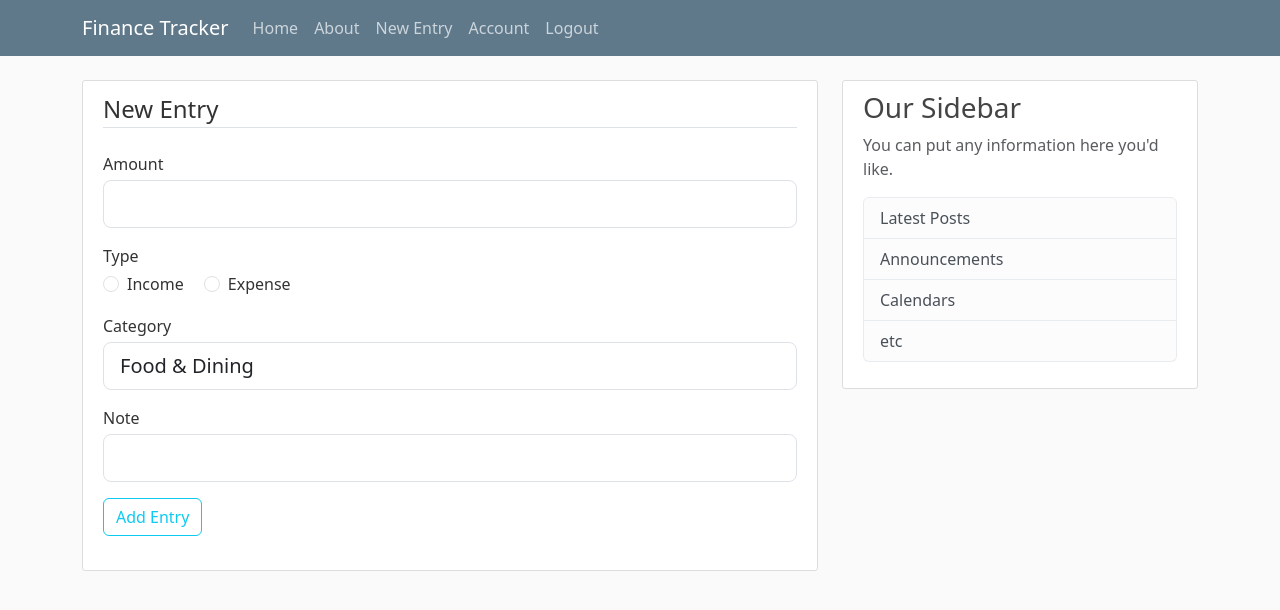
After one commit to Abhay-Kamath-P/Finance-Tracker, a Flask app: page /entry/new in a window 1280 px wide. The commit adds this page. Shown: the top 610 px of the page. Run offline with Flask 3, Linux system fonts and the light colour scheme; the visitor is signed in with stand-in values (Sample User, id 1); some libraries are stand-ins or nearby versions.

Commit message:
Added user entries

```diff
--- a/finance_tracker/__init__.py
+++ b/finance_tracker/__init__.py
@@ -10,6 +10,8 @@ app.config['SQLALCHEMY_DATABASE_URI'] = 'sqlite:///site.db'
 db = SQLAlchemy(app)
 bcrypt = Bcrypt(app)
 login_manager = LoginManager(app)
+login_manager.login_view = 'login'
+login_manager.login_message_category = 'info'
 
 from finance_tracker import routes
 
--- a/finance_tracker/forms.py
+++ b/finance_tracker/forms.py
@@ -1,6 +1,6 @@
 from flask_wtf import FlaskForm
 from flask_wtf.file import FileField, FileAllowed
-from wtforms import StringField, PasswordField, SubmitField, BooleanField, ValidationError
+from wtforms import StringField, PasswordField, SubmitField, BooleanField, ValidationError, IntegerField, RadioField, SelectField
 from wtforms.validators import DataRequired, Length, Email, EqualTo
 from finance_tracker.models import User
 from flask_login import current_user
@@ -44,3 +44,18 @@ class updateAccountForm(FlaskForm):
             user = User.query.filter_by(email = email.data).first()
             if user:
                 raise ValidationError('That email is taken. Please choose a different one.')
+
+class EntryForm(FlaskForm):
+    amount = IntegerField('Amount', validators=[DataRequired()])
+    type = RadioField('Type', choices=[('income', 'Income'), ('expense', 'Expense')], validators=[DataRequired()])
+    category = SelectField('Category', choices=[
+        ('food', 'Food & Dining'),
+        ('transport', 'Transport'),
+        ('shopping', 'Shopping'),
+        ('entertainment', 'Entertainment'),
+        ('monthly', 'Monthly'),
+        ('deposit', 'Deposit'),
+        ('investment', 'Investment')],
+        validators=[DataRequired()])
+    note = StringField('Note', validators=[Length(max=20)])
+    submit = SubmitField('Add Entry')
--- a/finance_tracker/models.py
+++ b/finance_tracker/models.py
@@ -25,6 +25,7 @@ class Entry(db.Model):
     category = db.Column(db.String(20), nullable=False)
     date = db.Column(db.DateTime, nullable=False, default=datetime.utcnow)
     user_id = db.Column(db.Integer, db.ForeignKey('user.id'), nullable=False)
+    note = db.Column(db.Text, nullable=True)
 
     def __repr__(self):
         return f"Entry('{self.debit}', '{self.credit}', '{self.category}', '{self.date}')"
--- a/finance_tracker/routes.py
+++ b/finance_tracker/routes.py
@@ -1,37 +1,21 @@
 from flask import  render_template, url_for, flash, redirect, request
 from finance_tracker.models import User, Entry
-from finance_tracker.forms import regForm, loginForm, updateAccountForm
+from finance_tracker.forms import regForm, loginForm, updateAccountForm, EntryForm
 from finance_tracker import app, db, bcrypt
 from flask_login import login_user, current_user, logout_user, login_required
 import secrets
 from PIL import Image
 import os
 
-entries = [
-    {
-        'debit' : 180,
-        'credit' : 0,
-        'category' : 'food',
-        'date' : '10 Feb, 2026'
-    },
-    {
-        'debit' : 150,
-        'credit' : 0,
-        'category' : 'travel',
-        'date' : '10 Feb, 2026'
-    },
-    {
-        'debit' : 0,
-        'credit' : 2000,
-        'category' : 'monthly',
-        'date' : '1 Mar, 2026'
-    }
-]
+
 
 @app.route("/")
 @app.route("/home")
+@login_required
 def home():
-    return render_template('home.html', entries = entries, title = "Home")
+    page = request.args.get('page', 1, type=int)
+    entries = Entry.query.filter_by(user_id=current_user.id).order_by(Entry.date.desc()).paginate(page=page, per_page=10)
+    return render_template('home.html', entries=entries, title="Home")
 
 @app.route("/about")
 def about():
@@ -82,8 +66,6 @@ def save_picture(form_picture):
     i.thumbnail(output_size)
     i.save(picture_path)
 
-    form_picture.save(picture_path)
-
     return picture_fn
 
 
@@ -105,3 +87,16 @@ def account():
         form.email.data = current_user.email
     image_file = url_for('static', filename = 'profile_pics/' + current_user.image_file)
     return render_template('account.html', title = 'Account', image_file = image_file, form = form)
+
+@app.route("/entry/new", methods=['GET', 'POST'])
+@login_required
+def new_entry():
+    form = EntryForm()
+    if form.validate_on_submit():
+        category_label = dict(form.category.choices).get(form.category.data, form.category.data)
+        entry = Entry(amount=form.amount.data, type=form.type.data, category=category_label, user_id=current_user.id, note=form.note.data)
+        db.session.add(entry)
+        db.session.commit()
+        flash('Entry has been created.', 'success')
+        return redirect(url_for('home'))
+    return render_template('create_entry.html', title = 'New Entry', form = form)
--- /dev/null
+++ b/finance_tracker/templates/create_entry.html
@@ -0,0 +1,71 @@
+{% extends "layout.html" %}
+{% block content %}
+     <div class = "content-section">
+        <form method = "POST" action = "">
+            {{ form.hidden_tag() }}
+            <fieldset class = "form-group">
+                <legend class = "border-bottom mb-4">New Entry</legend>
+                <div class="form-group">
+                    {{ form.amount.label(class="form-control-label mb-1") }}
+
+                    {% if form.amount.errors %}
+                        {{ form.amount(class="form-control form-control-lg is-invalid") }}
+                        <div class="invalid-feedback">
+                            {% for error in form.amount.errors %}
+                                <span>{{ error }}</span>
+                            {% endfor %}
+                        </div>
+                    {% else %}
+                        {{ form.amount(class="form-control form-control-lg") }}
+                    {% endif %}
+                </div>
+              <div class="form-group mb-3 mt-3">
+                    <label class="form-control-label mb-1 d-block">{{ form.type.label.text }}</label>
+                    {% for subfield in form.type %}
+                    <div class="form-check form-check-inline">
+                        {{ subfield(class="form-check-input") }}
+                        <label class="form-check-label" for="{{ subfield.id }}">{{ subfield.label.text }}</label>
+                    </div>
+                    {% endfor %}
+                    {% if form.type.errors %}
+                        <div class="text-danger small mt-1">
+                            {% for error in form.type.errors %}
+                                <div>{{ error }}</div>
+                            {% endfor %}
+                        </div>
+                    {% endif %}
+                </div>
+                <div class="form-group mb-3">
+                    {{ form.category.label(class="form-control-label mb-1") }}
+                    {% if form.category.errors %}
+                        {{ form.category(class="form-control form-control-lg is-invalid") }}
+                        <div class="invalid-feedback">
+                            {% for error in form.category.errors %}
+                                <span>{{ error }}</span>
+                            {% endfor %}
+                        </div>
+                    {% else %}
+                        {{ form.category(class="form-control form-control-lg") }}
+                    {% endif %}
+                </div>
+                <div class="form-group">
+                    {{ form.note.label(class="form-control-label mb-1") }}
+
+                    {% if form.note.errors %}
+                        {{ form.note(class="form-control form-control-lg is-invalid") }}
+                        <div class="invalid-feedback">
+                            {% for error in form.note.errors %}
+                                <span>{{ error }}</span>
+                            {% endfor %}
+                        </div>
+                    {% else %}
+                        {{ form.note(class="form-control form-control-lg") }}
+                    {% endif %}
+                </div>
+            </fieldset>
+            <div class="form-group mb-4">
+                {{ form.submit(class="btn btn-outline-info mt-3") }}
+            </div>
+        </form>
+    </div>
+{% endblock content %}
--- a/finance_tracker/templates/layout.html
+++ b/finance_tracker/templates/layout.html
@@ -29,6 +29,7 @@
             <!-- Navbar Right Side -->
             <div class="navbar-nav">
             {% if current_user.is_authenticated %}
+              <a class="nav-item nav-link" href="{{ url_for('new_entry') }}">New Entry</a>
               <a class="nav-item nav-link" href="{{ url_for('account') }}">Account</a>
               <a class="nav-item nav-link" href="{{ url_for('logout') }}">Logout</a>
             {% else %}
```
Also changed, not shown: finance_tracker/templates/home.html (+24 -5 lines).
